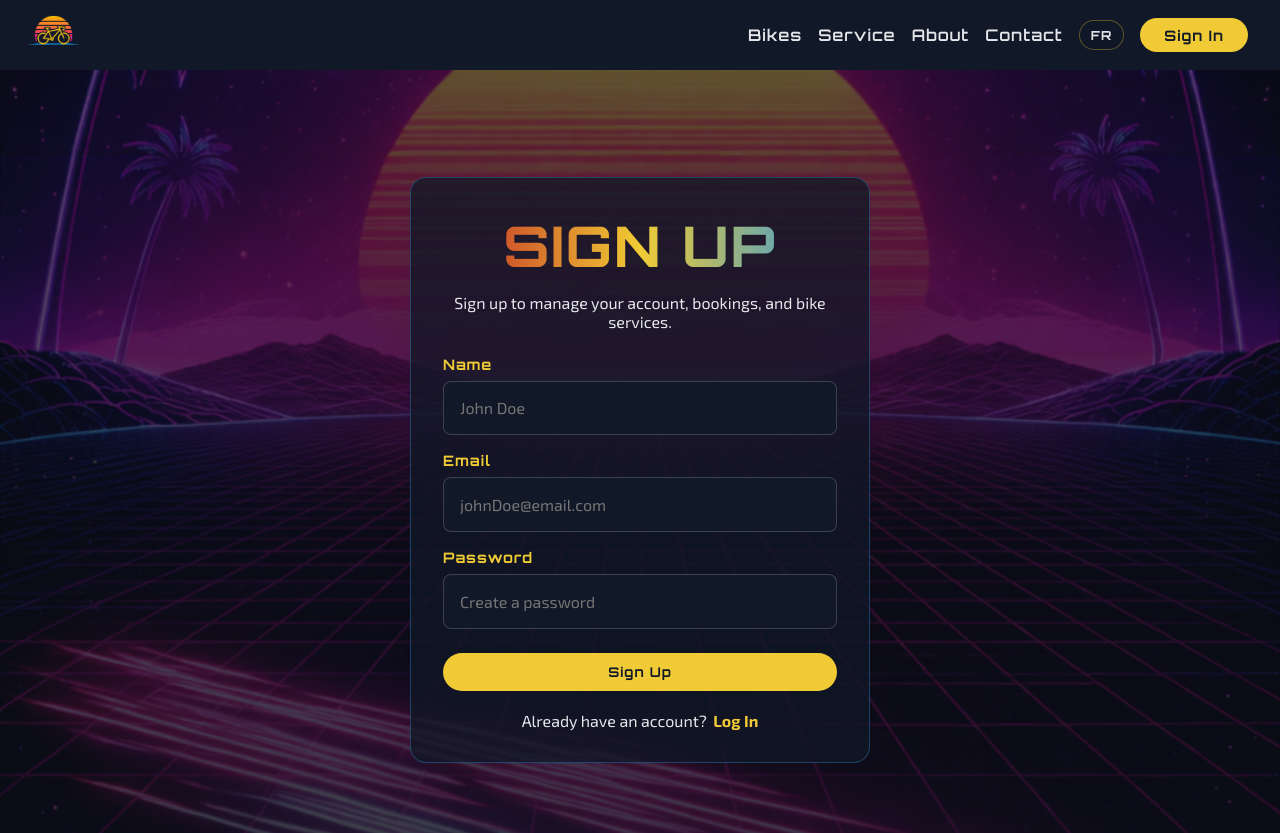
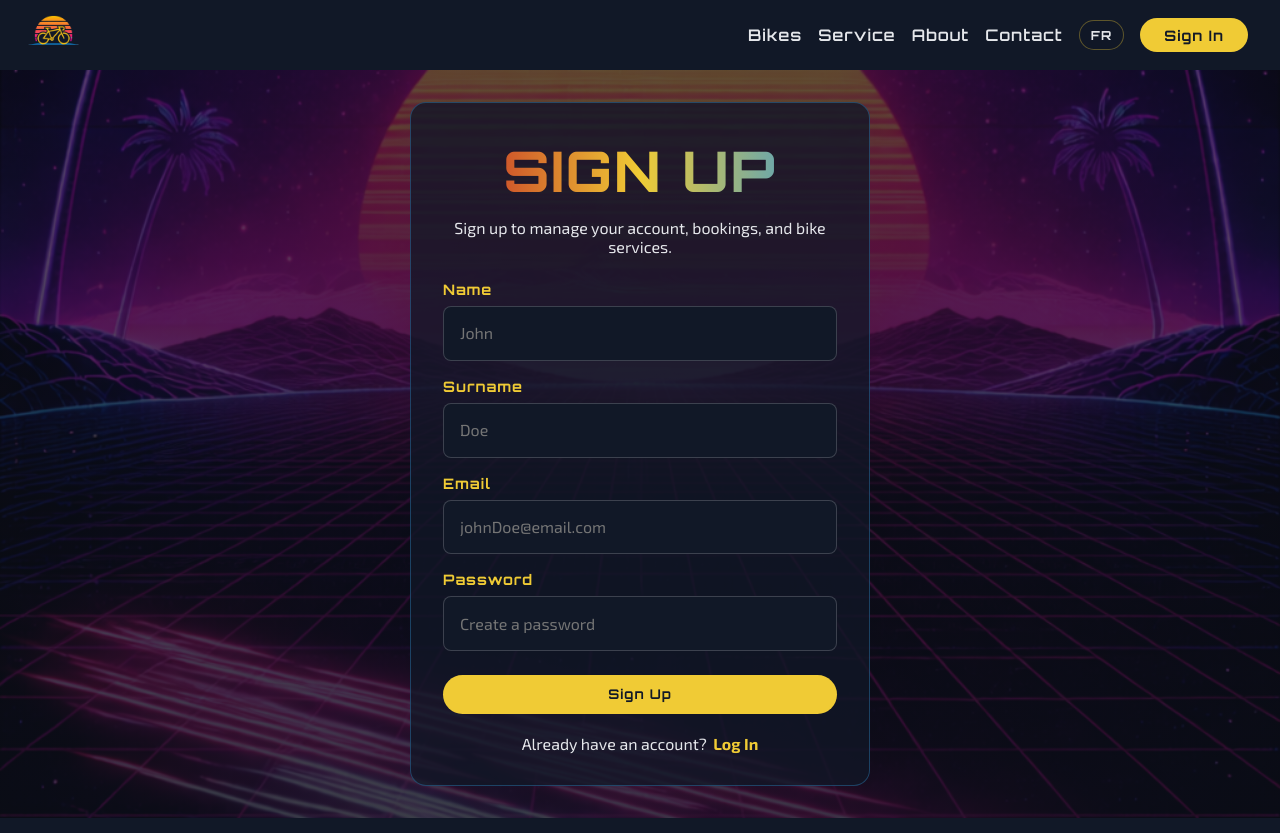
Before and after one commit to Liene31/velo-site, a React (Vite) app: page /auth/register in a window 1280 px wide. Shown: the top 833 px of the page. Built offline with nearby package versions, Linux system fonts and the light colour scheme; no server answers.

Commit message:
add surname to register fields

```diff
--- a/src/features/auth/pages/Auth.module.css
+++ b/src/features/auth/pages/Auth.module.css
@@ -2,7 +2,6 @@
   display: flex;
   align-items: center;
   justify-content: center;
-  min-height: 100vh;
   color: var(--color-white);
 }
 
--- a/src/features/auth/pages/Register.jsx
+++ b/src/features/auth/pages/Register.jsx
@@ -21,6 +21,7 @@ export function Register() {
 
     const payload = {
       name: data.name,
+      surname: data.surname,
       email: data.email,
       password: data.password,
     };
@@ -61,7 +62,18 @@ export function Register() {
               id="name"
               name="name"
               type="text"
-              placeholder="John Doe"
+              placeholder="John "
+              required
+            />
+          </div>
+
+          <div className={styles.formGroup}>
+            <label htmlFor="name">{t("auth.register.surname")}</label>
+            <input
+              id="surname"
+              name="surname"
+              type="text"
+              placeholder="Doe"
               required
             />
           </div>
--- a/src/utils/locales/en/translation.json
+++ b/src/utils/locales/en/translation.json
@@ -120,6 +120,7 @@
       "title": "Sign Up",
       "subtitle": "Sign up to manage your account, bookings, and bike services.",
       "name": "Name",
+      "surname": "Surname",
       "email": "Email",
       "password": "Password",
       "placeholderPassword": "Create a password",
--- a/src/utils/locales/fr/translation.json
+++ b/src/utils/locales/fr/translation.json
@@ -119,6 +119,7 @@
       "title": "Créer un compte",
       "subtitle": "Inscrivez-vous pour gérer votre compte, vos réservations et vos services vélo.",
       "name": "Prénom",
+      "surname": "Nom",
       "email": "Email",
       "password": "Mot de passe",
       "placeholderPassword": "Créez un mot de passe",
```
